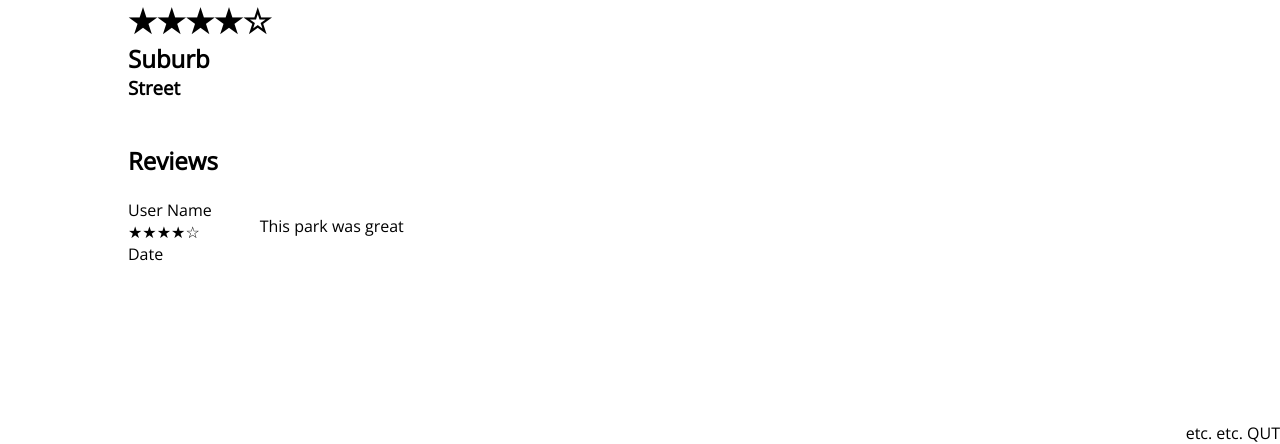
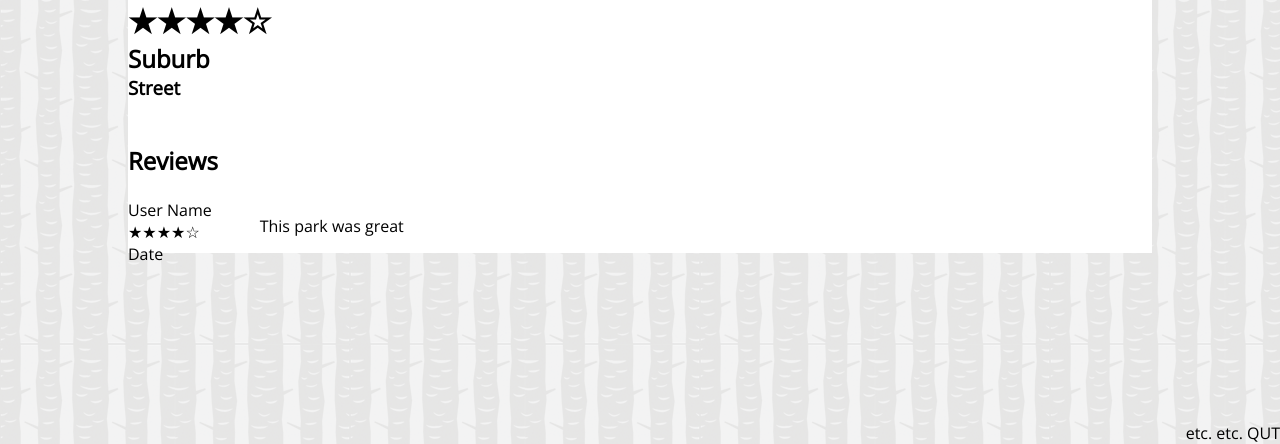
Before and after one commit to cmnvb/CAB230-Site, a PHP site: page /html/park.html in a window 1280 px wide. Shown: the part 356-800 px from the top of the page. Run offline with PHP 8.4, Linux system fonts and the light colour scheme.

Commit message:
Background
added the trees

```diff
--- a/css/park.css
+++ b/css/park.css
@@ -7,6 +7,9 @@
 	background-repeat: repeat;
 }
 
+#wrapper{
+	height:auto;
+}
 /*Header*/
 #header {
 	top: 40px;
--- a/css/style.css
+++ b/css/style.css
@@ -17,6 +17,7 @@ body{
 	min-width: 1024px;
 	font-family: 'Open Sans', sans-serif;
 	/*font size: INSERT SIZE;*/
+	background:url(../images/tree_bark.png);
 }
 
 /*Nav Styling*/
@@ -27,7 +28,7 @@ nav {
 	left: 0;
 	right: 0;
 	width: 100%;
-	background-color: #0D2818; /*a darkish green*/
+	background-color: #0D2818; /*a darkish green #0D2818*/
 	height: 40px;
 }
 
@@ -90,6 +91,7 @@ footer p {
 	height: 100vh;
 	margin: 0 10%;
 	padding-top: 90px;
+	background-color:white;
 }
 
 #crumb > p {
```
Also changed, not shown: images/tree_bark.png (added).
